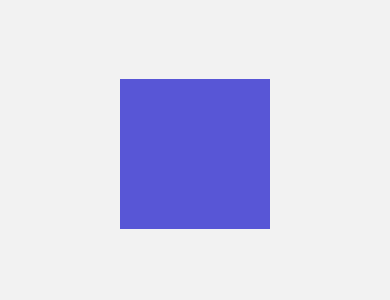
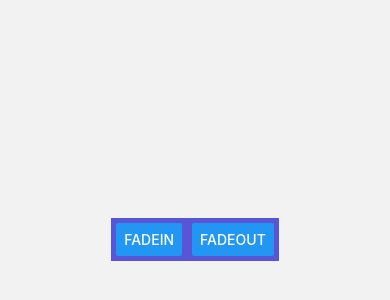
Before and after one commit to santiagozibecchi/Componentes-en-React-Native, a React Native app: screen /Animation101Screen in a window 390 px wide. Shown: the part 268-568 px from the top of the page. Built offline with nearby package versions, Linux system fonts and the light colour scheme.

Commit message:
useAnimation

```diff
--- /dev/null
+++ b/src/hooks/useAnimation.tsx
@@ -0,0 +1,59 @@
+import { useRef } from "react";
+import { Animated, Easing } from "react-native";
+
+const useAnimation = () => {
+
+     // Es preferible manejar las animaciones con useRef para que no re-renderice los componentes
+     // el .Value es para manejar un solo valor
+     // el .ValueXY es para manejar 2 valores
+     const opacity = useRef(new Animated.Value(0)).current;
+     const position = useRef(new Animated.Value(0)).current;
+
+     const fadeIn = () => {
+          Animated.timing(
+               opacity,
+               {
+                    toValue: 1,
+                    duration: 300,
+                    useNativeDriver: true,
+               },
+          ).start(() => console.log('La animacion termino'));
+     };
+
+     const fadeOut = () => {
+          Animated.timing(
+               opacity,
+               {
+                    toValue: 0,
+                    duration: 300,
+                    useNativeDriver: true,
+               },
+          ).start();
+     };
+
+     const startMovingPosition = (initPosition: number, duration: number = 300) => {
+
+          position.setValue(initPosition);
+
+          Animated.timing(
+               position,
+               {
+                    toValue: 0,
+                    duration,
+                    useNativeDriver: true,
+                    easing: Easing.bounce,
+               }
+          ).start(() => console.log('La animacion termino'));
+     };
+
+     return {
+          fadeIn,
+          fadeOut,
+          opacity,
+          position,
+          startMovingPosition,
+     };
+
+};
+
+export default useAnimation;
--- a/src/screens/Animation101Screen.tsx
+++ b/src/screens/Animation101Screen.tsx
@@ -1,11 +1,44 @@
-import { View, StyleSheet } from 'react-native';
+import { View, StyleSheet, Animated, Button } from 'react-native';
 import React from 'react';
+import useAnimation from '../hooks/useAnimation';
 
 const Animation101Screen = () => {
+
+     const { opacity, position, fadeIn, fadeOut, startMovingPosition } = useAnimation();
+
      return (
           <View style={styles.container}>
 
-               <View style={styles.purpleBox} />
+               {/* Para invocar las animaciones se utiliza Animated.View para que sean compatibles*/}
+               <Animated.View style={{
+                    ...styles.purpleBox,
+                    marginBottom: 20,
+                    opacity,
+                    transform: [{
+                         translateY: position,
+                    }],
+               }} />
+
+               <View style={{ flexDirection: 'row', backgroundColor: '#5856D6' }}>
+
+                    <View style={{ margin: 5 }}>
+                         <Button
+                              title="FadeIn"
+                              onPress={() => {
+                                   fadeIn();
+                                   startMovingPosition(-200, 1000);
+                              }}
+                         />
+                    </View>
+
+                    <View style={{ margin: 5 }}>
+                         <Button
+                              title="FadeOut"
+                              onPress={fadeOut}
+                         />
+                    </View>
+
+               </View>
 
           </View>
      );
```
